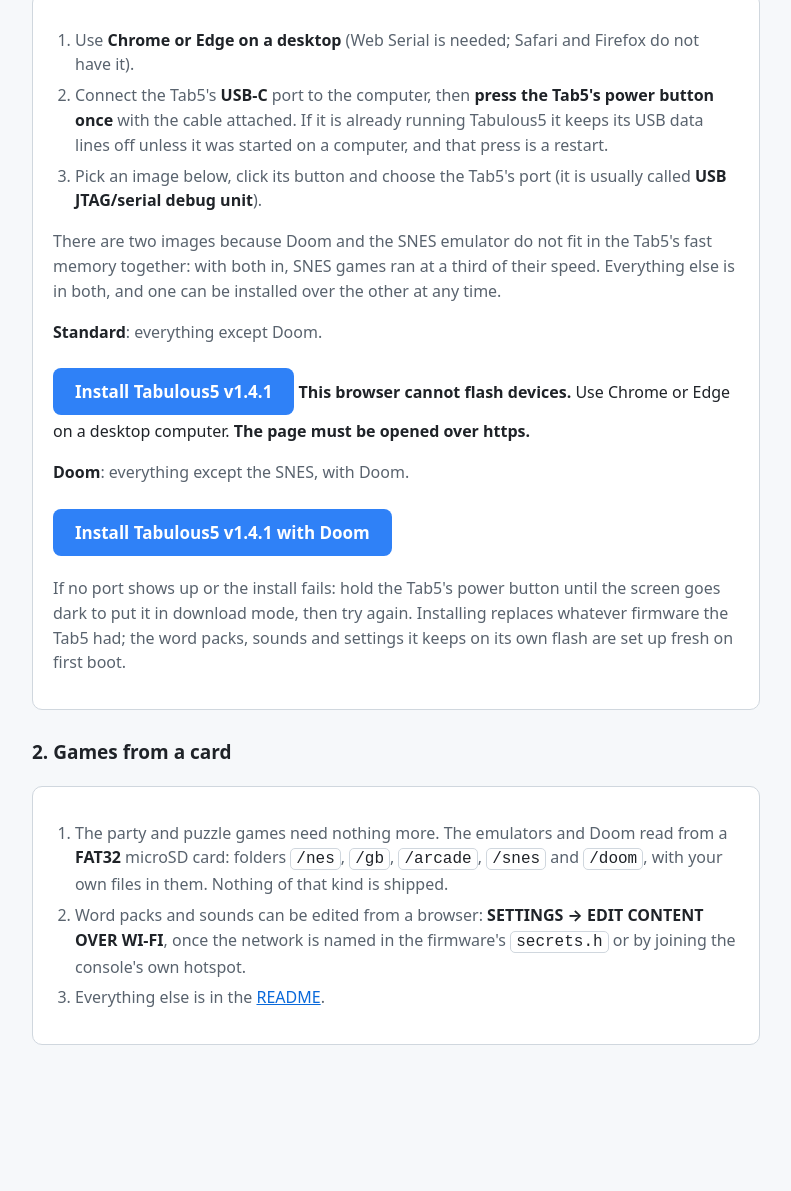
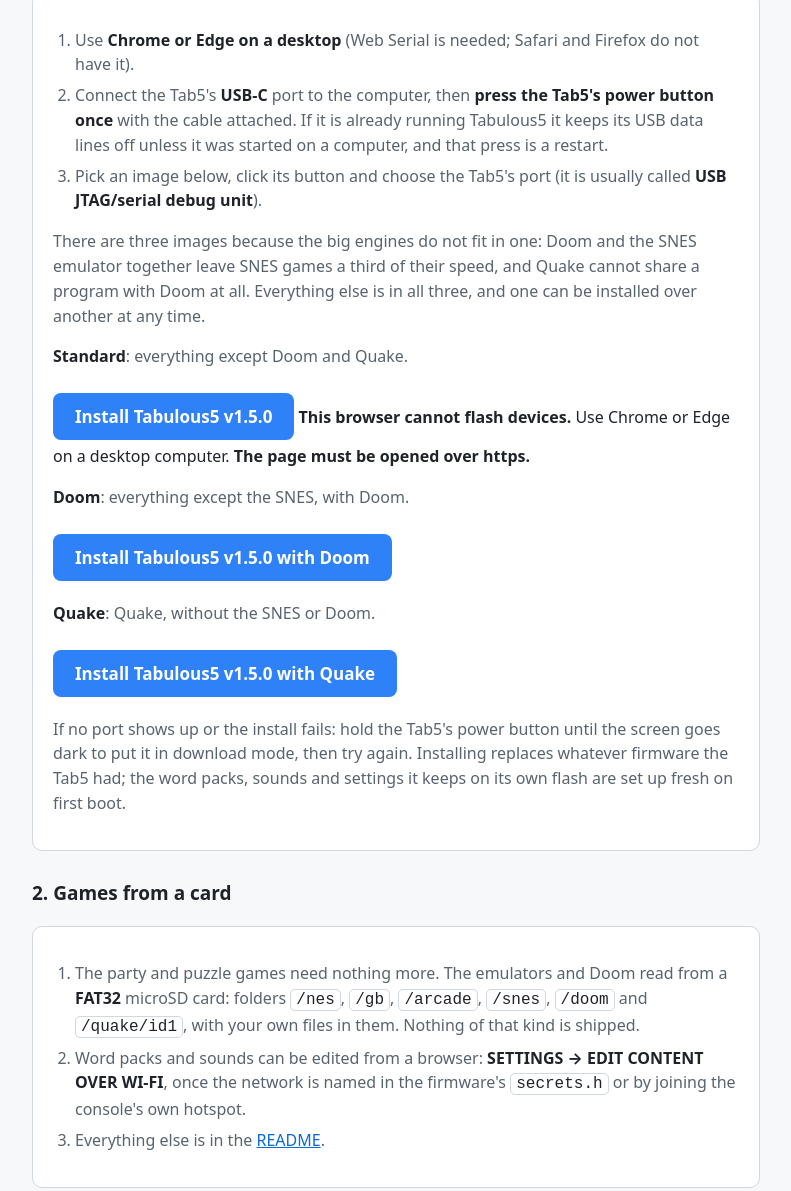
Before and after one commit to djb-rh/tabulous5, a plain HTML site: page index.html in a window 1280 px wide. Shown: the part 681-1872 px from the top of the page, without its empty margins (244-1035 px from the left). Before the commit the page ends 1792 px from the top, so only its background shows below. Drawn offline with Linux system fonts and the light colour scheme.

Commit message:
Web installer for v1.5.0

```diff
--- a/index.html
+++ b/index.html
@@ -15,7 +15,7 @@ button.install{background:#2f81f7;color:#fff;border:0;border-radius:8px;padding:
 button.install:hover{filter:brightness(1.1)}
 </style></head><body><main>
 <h1>Tabulous5</h1>
-<p>Firmware v1.4.1: a party, puzzle and emulation console for the M5Stack Tab5 — games from
+<p>Firmware v1.5.0: a party, puzzle and emulation console for the M5Stack Tab5 — games from
 PhraseCraze to Doom. Source, docs and licence (GPL-3.0) on
 <a href="https://github.com/djb-rh/tabulous5">GitHub</a>.</p>
 <img src="home.png" alt="The launcher">
@@ -30,18 +30,24 @@ computer, and that press is a restart.</li>
 <li>Pick an image below, click its button and choose the Tab5's port (it is usually called
 <b>USB JTAG/serial debug unit</b>).</li>
 </ol>
-<p>There are two images because Doom and the SNES emulator do not fit in the Tab5's fast memory together: with
-both in, SNES games ran at a third of their speed. Everything else is in both, and one can be installed over the
-other at any time.</p>
-<p><b>Standard</b>: everything except Doom.</p>
+<p>There are three images because the big engines do not fit in one: Doom and the SNES emulator together leave
+SNES games a third of their speed, and Quake cannot share a program with Doom at all. Everything else is in all
+three, and one can be installed over another at any time.</p>
+<p><b>Standard</b>: everything except Doom and Quake.</p>
 <esp-web-install-button manifest="manifest.json">
-<button slot="activate" class="install">Install Tabulous5 v1.4.1</button>
+<button slot="activate" class="install">Install Tabulous5 v1.5.0</button>
 <span slot="unsupported"><b>This browser cannot flash devices.</b> Use Chrome or Edge on a desktop computer.</span>
 <span slot="not-allowed"><b>The page must be opened over https.</b></span>
 </esp-web-install-button>
 <p><b>Doom</b>: everything except the SNES, with Doom.</p>
 <esp-web-install-button manifest="manifest-doom.json">
-<button slot="activate" class="install">Install Tabulous5 v1.4.1 with Doom</button>
+<button slot="activate" class="install">Install Tabulous5 v1.5.0 with Doom</button>
+<span slot="unsupported"></span>
+<span slot="not-allowed"></span>
+</esp-web-install-button>
+<p><b>Quake</b>: Quake, without the SNES or Doom.</p>
+<esp-web-install-button manifest="manifest-quake.json">
+<button slot="activate" class="install">Install Tabulous5 v1.5.0 with Quake</button>
 <span slot="unsupported"></span>
 <span slot="not-allowed"></span>
 </esp-web-install-button>
@@ -53,7 +59,7 @@ settings it keeps on its own flash are set up fresh on first boot.</p>
 <h2>2. Games from a card</h2>
 <div class="box"><ol>
 <li>The party and puzzle games need nothing more. The emulators and Doom read from a <b>FAT32</b> microSD card:
-folders <code>/nes</code>, <code>/gb</code>, <code>/arcade</code>, <code>/snes</code> and <code>/doom</code>, with your own
+folders <code>/nes</code>, <code>/gb</code>, <code>/arcade</code>, <code>/snes</code>, <code>/doom</code> and <code>/quake/id1</code>, with your own
 files in them. Nothing of that kind is shipped.</li>
 <li>Word packs and sounds can be edited from a browser: <b>SETTINGS → EDIT CONTENT OVER WI-FI</b>, once
 the network is named in the firmware's <code>secrets.h</code> or by joining the console's own hotspot.</li>
--- a/manifest-doom.json
+++ b/manifest-doom.json
@@ -1,12 +1,12 @@
 {
   "name": "Tabulous5 (Doom)",
-  "version": "v1.4.1",
+  "version": "v1.5.0",
   "new_install_prompt_erase": true,
   "new_install_improv_wait_time": 0,
   "builds": [
     {
       "chipFamily": "ESP32-P4",
-      "parts": [{ "path": "tabulous5-doom-v1.4.1.bin", "offset": 0 }]
+      "parts": [{ "path": "tabulous5-doom-v1.5.0.bin", "offset": 0 }]
     }
   ]
 }
```
Also changed, not shown: manifest-quake.json (added, +12 -0 lines), manifest.json, 5 other files.
